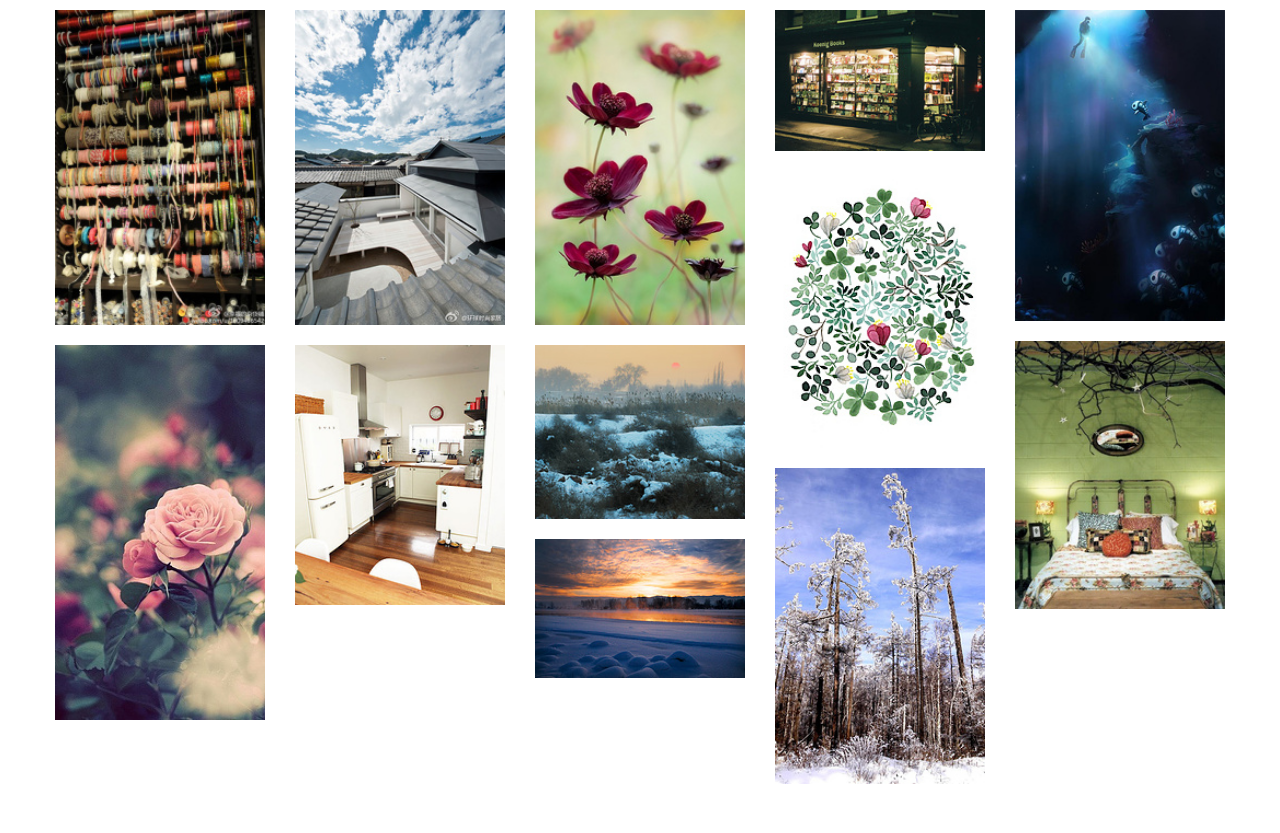
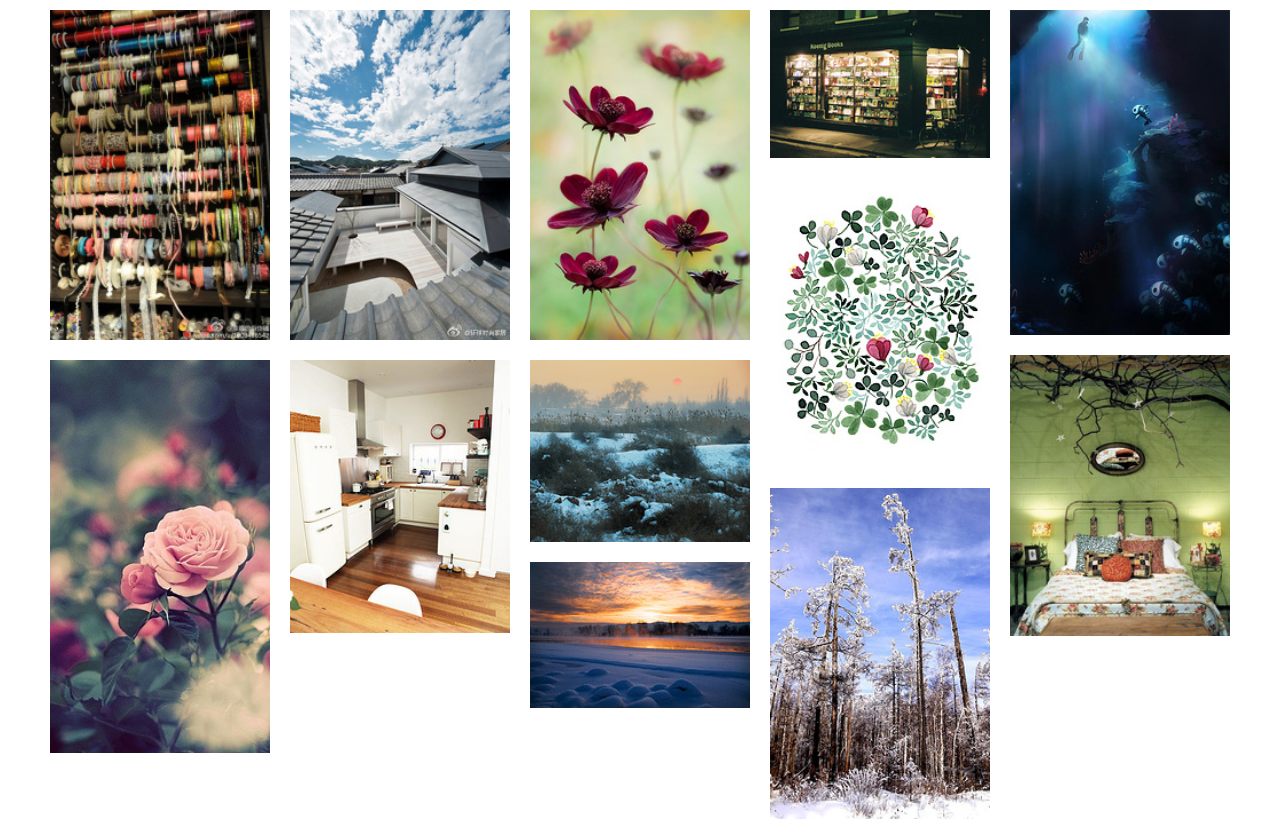
Before and after one commit to leezng/coding, a plain HTML site: page waterfall/index.html in a window 1280 px wide. Before the commit the page ends 800 px from the top, so only its background shows below. Drawn offline with Linux system fonts and the light colour scheme.

Commit message:
waterfall优化

```diff
--- a/waterfall/index.html
+++ b/waterfall/index.html
@@ -12,42 +12,28 @@
       position: relative;
       margin: auto;
       width: 1200px;
-      font-size: 0;
-    }
-    .box {
-      display: inline-block;
-      padding: 10px 15px;
-      box-sizing: border-box;
-      vertical-align: top;
-    }
-    img {
-      width: 100%;
-      height: auto;
     }
   </style>
 </head>
 <body>
-  <div class="container" id="container">
-
-  </div>
+  <div class="container" id="container"></div>
 
   <script src="./waterfall.js"></script>
   <script>
     let container = document.getElementById('container');
-    var abc = new Waterfall(container, 5);
-
-    // let arr = ['./1.jpg', './2.jpg']
-    let arr = []
+    let waterfall = new Waterfall(container, 5);
+    let pictures = [];
     for (var i = 0; i <= 11; i++) {
-      i < 10 && (i = `0${i}`)
-      arr.push(`./images/P_0${i}.jpg`)
+      i < 10 && (i = `0${i}`);
+      pictures.push(`./images/P_0${i}.jpg`);
     }
 
     function append () {
-      abc.append(arr)
+      waterfall.append(pictures)
     }
-    append()
-    window.abc = abc;
+
+    append();
+    window.waterfall = waterfall;
     window.append = append;
   </script>
 </body>
--- a/waterfall/waterfall.js
+++ b/waterfall/waterfall.js
@@ -4,6 +4,7 @@ class Waterfall {
     this.grid = grid;
     this.gridWidth = this.container.offsetWidth / this.grid;
     this.heightArr = []; // 保存当前所有列的高度
+    this.gutter = 20
   }
 
   append (imgs) {
@@ -11,23 +12,23 @@ class Waterfall {
   }
 
   onload (box, image) {
-    let index
+    let { left, top } = this.getPosition();
+    box.style.position = 'absolute';
+    box.style.left = `${left}px`;
+    box.style.top = `${top}px`;
     box.style.width = this.gridWidth + 'px';
-    if (this.heightArr.length === this.grid) {
-      let { left, top } = this.getPosition();
-      box.style.position = 'absolute';
-      box.style.left = `${left}px`;
-      box.style.top = `${top}px`;
-      index = left / this.gridWidth;
-    }
+    box.style.boxSizing = 'border-box';
+    box.style.padding = `${this.gutter / 2}px`;
+
     this.container.appendChild(box);
-    this.increaseHeightArr(image.height + 20, index);
+    this.increaseHeightArr(image.height + this.gutter, left / this.gridWidth);
   }
 
   getPosition () {
-    let minBoxHeight = Math.min(...this.heightArr);
+    const isRowOne = this.heightArr.length < this.grid // 若数组长度还未达到列数，说明此时还应排在第一行
+    const minBoxHeight = isRowOne ? 0 : Math.min(...this.heightArr);
     return {
-      left: this.heightArr.indexOf(minBoxHeight) * this.gridWidth,
+      left: this.gridWidth * (isRowOne ? this.heightArr.length : this.heightArr.indexOf(minBoxHeight)),
       top: minBoxHeight
     };
   }
@@ -40,12 +41,14 @@ class Waterfall {
     img.onload = () => this.onload(box, img);
     img.onerror = () => {}
     img.src = src;
+    img.style.width = '100%';
+    img.style.height = 'auto';
     return box;
   }
 
   increaseHeightArr (height, index) {
-    if (index === undefined) {
-      this.heightArr.push(height);
+    if (isNaN(this.heightArr[index])) {
+      this.heightArr[index] = height;
     } else {
       this.heightArr[index] += height
     }
```
